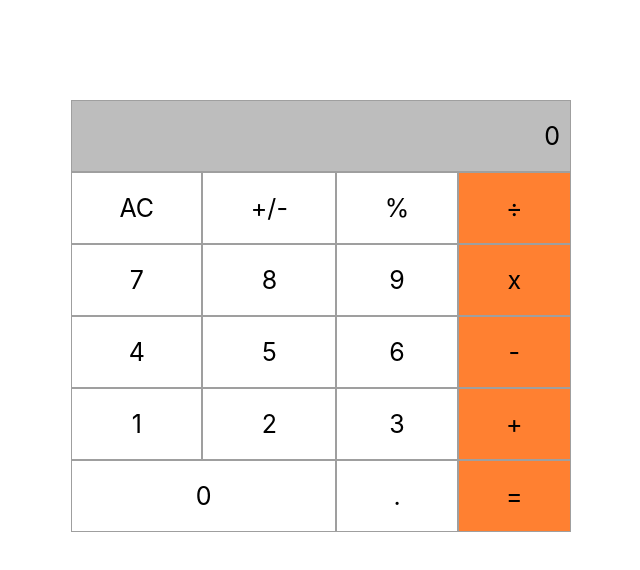
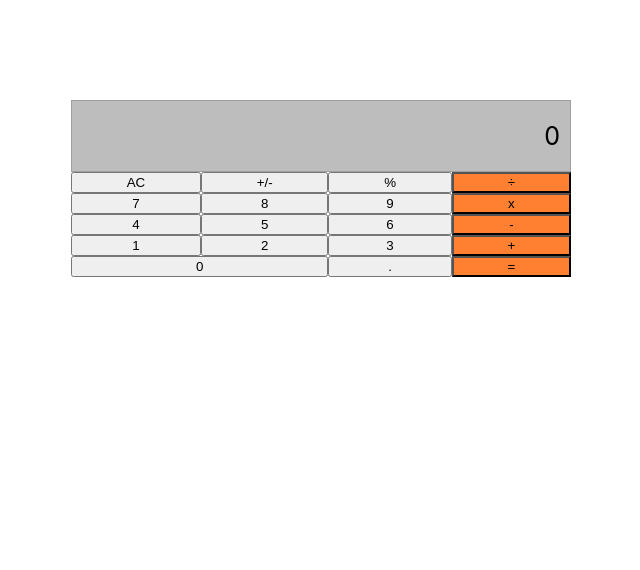
Before and after one commit to Rhaegar121/Math-Magicians, a React (Create React App) app: page / in a window 1280 px wide. Shown: the top 570 px of the page, without its empty margins (319-959 px from the left). Built offline with nearby package versions, Linux system fonts and the light colour scheme.

Commit message:
implement click event handler in calculator.js

```diff
--- a/src/components/calculator.js
+++ b/src/components/calculator.js
@@ -1,26 +1,45 @@
-const Calculator = () => (
-  <div className="container">
-    <div className="result">0</div>
-    <div className="key">AC</div>
-    <div className="key">+/-</div>
-    <div className="key">%</div>
-    <div className="key yellow">÷</div>
-    <div className="key">7</div>
-    <div className="key">8</div>
-    <div className="key">9</div>
-    <div className="key yellow">x</div>
-    <div className="key">4</div>
-    <div className="key">5</div>
-    <div className="key">6</div>
-    <div className="key yellow">-</div>
-    <div className="key">1</div>
-    <div className="key">2</div>
-    <div className="key">3</div>
-    <div className="key yellow">+</div>
-    <div className="key zero">0</div>
-    <div className="key">.</div>
-    <div className="key yellow">=</div>
-  </div>
-);
+import React, { useState } from 'react';
+import calculate from '../logic/calculate';
+
+const Calculator = () => {
+  const [state, setState] = useState({
+    total: null,
+    next: null,
+    operation: null,
+  });
+
+  const handleClick = (e) => {
+    const result = calculate(state, e.target.textContent);
+    setState((prevState) => ({
+      ...prevState,
+      ...result,
+    }));
+  };
+
+  return (
+    <div className="container">
+      <div className="result">{state.next || state.total || 0}</div>
+      <button type="button" onClick={handleClick} className="key">AC</button>
+      <button type="button" onClick={handleClick} className="key">+/-</button>
+      <button type="button" onClick={handleClick} className="key">%</button>
+      <button type="button" onClick={handleClick} className="key yellow">÷</button>
+      <button type="button" onClick={handleClick} className="key">7</button>
+      <button type="button" onClick={handleClick} className="key">8</button>
+      <button type="button" onClick={handleClick} className="key">9</button>
+      <button type="button" onClick={handleClick} className="key yellow">x</button>
+      <button type="button" onClick={handleClick} className="key">4</button>
+      <button type="button" onClick={handleClick} className="key">5</button>
+      <button type="button" onClick={handleClick} className="key">6</button>
+      <button type="button" onClick={handleClick} className="key yellow">-</button>
+      <button type="button" onClick={handleClick} className="key">1</button>
+      <button type="button" onClick={handleClick} className="key">2</button>
+      <button type="button" onClick={handleClick} className="key">3</button>
+      <button type="button" onClick={handleClick} className="key yellow">+</button>
+      <button type="button" onClick={handleClick} className="key zero">0</button>
+      <button type="button" onClick={handleClick} className="key">.</button>
+      <button type="button" onClick={handleClick} className="key yellow">=</button>
+    </div>
+  );
+};
 
 export default Calculator;
```
